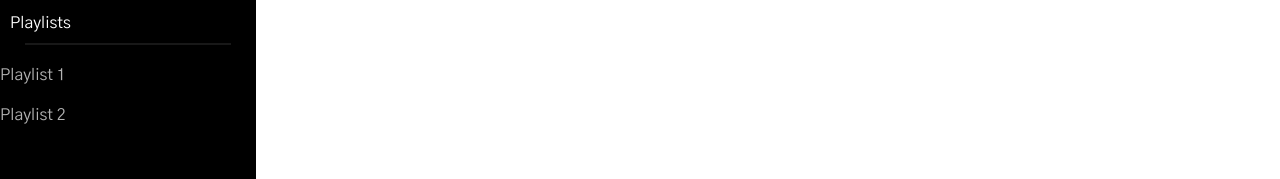
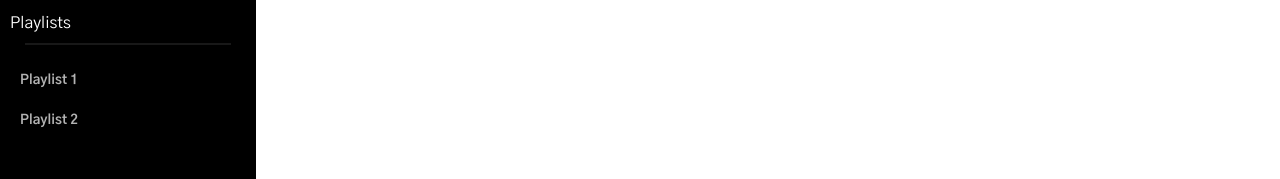
Before and after one commit to isaias-alt/spotify-clone, a React (Vite) app: page / in a window 1280 px wide. Shown: the part 207-386 px from the top of the page. Built offline with nearby package versions, Linux system fonts and the light colour scheme.

Commit message:
styling the sidebar

```diff
--- a/src/components/Sidebar/SidebarChoice.jsx
+++ b/src/components/Sidebar/SidebarChoice.jsx
@@ -8,7 +8,7 @@ const SidebarChoice = ({ title, Icon }) => {
         Icon && <Icon />
       }
       {
-        Icon ? <h4>{title}</h4> : <p>{title}</p>
+        Icon ? <h4>{title}</h4> : <h5>{title}</h5>
       }
     </Choices>
   )
--- a/src/components/Sidebar/SidebarChoices.js
+++ b/src/components/Sidebar/SidebarChoices.js
@@ -1,6 +1,7 @@
 import styled from 'styled-components'
 
 const Choices = styled.div`
+  padding: 0;
   display: flex;
   align-items: center;
   color: #B3B3B3;
@@ -9,6 +10,9 @@ const Choices = styled.div`
   &:hover {
     color: #ffffff;
   }
+  & h5 {
+    margin: 10px 0 0 20px;
+  }
 `
 
 export { Choices }
```
